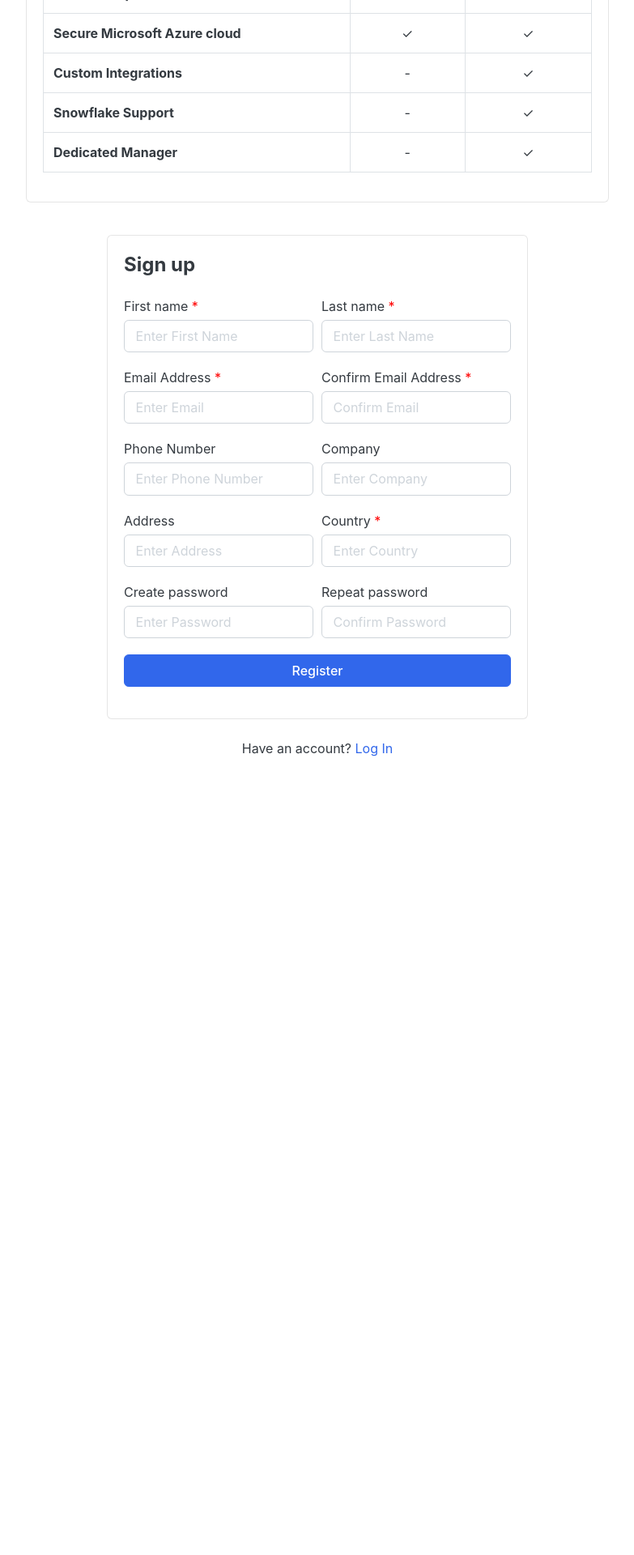
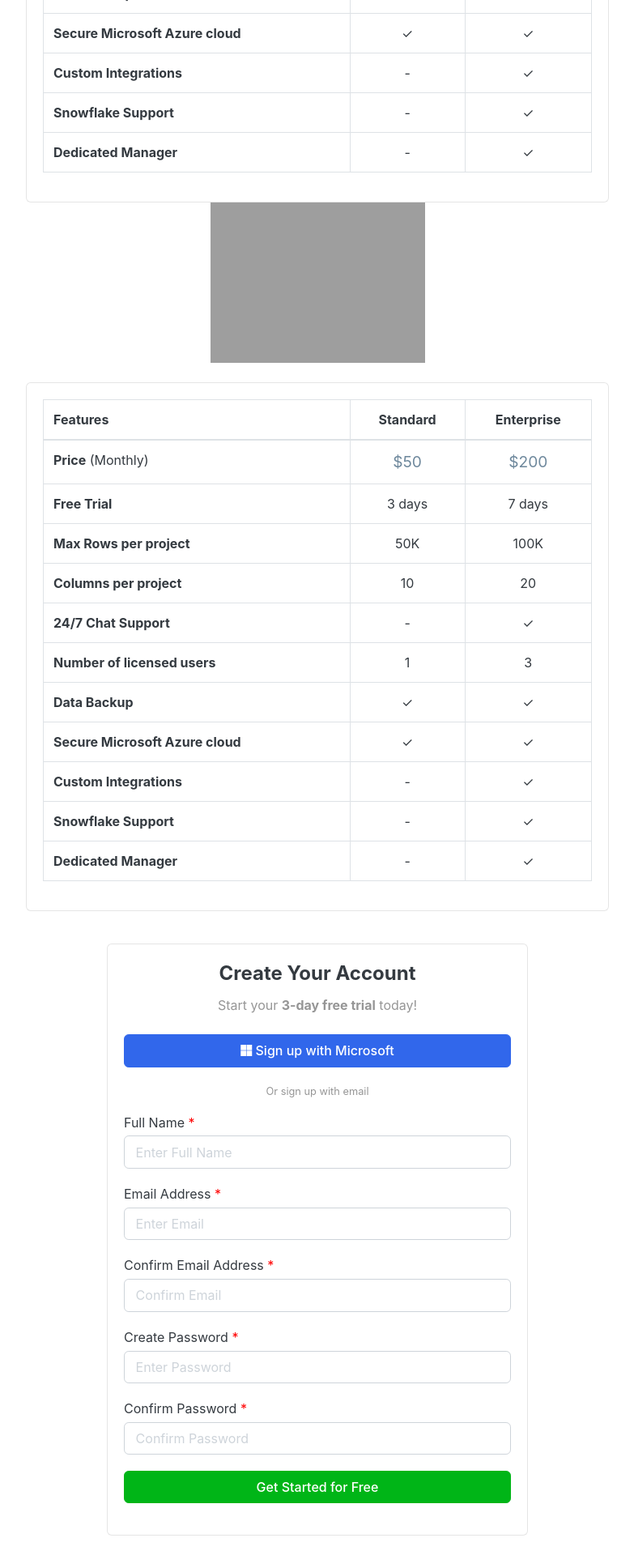
Before and after one commit to VizRefraOrg/csat-django-app, a Django app: page /accounts/register/ in a window 1280 px wide. Shown: the part 626-2546 px from the top of the page at 81% size, without its empty margins (248-1031 px from the left). Before the commit the page ends 1560 px from the top, so only its background shows below. Run offline with Django 3.2, Linux system fonts and the light colour scheme; some libraries are stand-ins or nearby versions; grey boxes are pictures that could not be loaded.

Commit message:
Update register.html

```diff
--- a/app/src/templates/accounts/register.html
+++ b/app/src/templates/accounts/register.html
@@ -47,70 +47,139 @@
         </article>
     </div>
 
+<!-- ========================= SECTION CONTENT ========================= -->
+<section class="section-content padding-y">
+
+    <!-- Logo at the top center -->
+    <div class="text-center mb-4">
+        <img src="https://vivaboard.ai/wp-content/uploads/2024/11/logo.webp" alt="Logo" width="265">
+    </div>
+
+    <!-- ============================ PRICING TABLE  ================================= -->
+    <div class="card mx-auto" style="max-width:720px; margin-top:20px;">
+        <article class="card-body">
+            <table class="table table-bordered">
+                <thead>
+                    <tr>
+                        <td><strong>Features</strong></td>
+                        <td class="text-center"><strong>Standard</strong></td>
+                        <td class="text-center"><strong>Enterprise</strong></td>
+                    </tr>
+                </thead>
+                <tbody>
+                    <tr><td><strong>Price</strong> (Monthly)</td><td class="text-center" style="font-size: larger; color: #6f899d;">$50</td><td class="text-center" style="font-size: larger; color: #6f899d;">$200</td></tr>
+
+                    <tr><td><strong>Free Trial</strong></td><td class="text-center">3 days</td><td class="text-center">7 days</td></tr>
+                    <tr><td><strong>Max Rows per project</strong></td><td class="text-center">50K</td><td class="text-center">100K</td></tr>
+                    <tr><td><strong>Columns per project</strong></td><td class="text-center">10</td><td class="text-center">20</td></tr>
+                    <tr><td><strong>24/7 Chat Support</strong></td><td class="text-center">-</td><td class="text-center">✓</td></tr>
+                    <tr><td><strong>Number of licensed users</strong></td><td class="text-center">1</td><td class="text-center">3</td></tr>
+                    <tr><td><strong>Data Backup</strong></td><td class="text-center">✓</td><td class="text-center">✓</td></tr>
+                    <tr><td><strong>Secure Microsoft Azure cloud</strong></td><td class="text-center">✓</td><td class="text-center">✓</td></tr>
+                    <tr><td><strong>Custom Integrations</strong></td><td class="text-center">-</td><td class="text-center">✓</td></tr>
+                    <tr><td><strong>Snowflake Support</strong></td><td class="text-center">-</td><td class="text-center">✓</td></tr>
+                    <tr><td><strong>Dedicated Manager</strong></td><td class="text-center">-</td><td class="text-center">✓</td></tr>
+                </tbody>
+            </table>
+        </article>
+    </div>
+
     <!-- ============================ COMPONENT REGISTER   ================================= -->
     <div class="card mx-auto" style="max-width:520px; margin-top:40px;">
         <article class="card-body">
             {% include 'includes/alerts.html' %}
-        <header class="mb-4"><h4 class="card-title">Sign up</h4></header>
+            <header class="mb-4 text-center">
+                <h4 class="card-title">Create Your Account</h4>
+                <p class="text-muted">Start your <strong>3-day free trial</strong> today!</p>
+            </header>
+
+            <!-- Social Sign Up -->
+            <div class="text-center mb-3">
+                <!-- Google Sign-In Button -->
+                <div id="g_id_onload"
+                  data-client_id="163047147866-bglvumvpnd3g9fuppk4vh02ld19i5pvk.apps.googleusercontent.com"
+                  data-context="signup"
+                  data-ux_mode="popup"
+                  data-callback="handleCredentialResponse"
+                  data-auto_prompt="false">
+              </div>
+
+              <div class="g_id_signin" data-type="standard"></div>
+
+              <!-- Microsoft Sign-In (You'll need separate integration for Microsoft) -->
+              <a href="#" class="btn btn-primary btn-block"><i class="fab fa-microsoft"></i> Sign up with Microsoft</a>
+          </div>
+
+            <div class="text-center mb-3">
+                <small class="text-muted">Or sign up with email</small>
+            </div>
+
             <form action="{% url 'register' %}" method="POST">
                 {% csrf_token %}
-            <div class="form-row">
-                <div class="col form-group">
-                    <label>First name <span style="color: red;">*</span></label>
-                    <input type="text" name="first_name" class="form-control" placeholder="Enter First Name" required>
+                <div class="form-group">
+                    <label>Full Name <span style="color: red;">*</span></label>
+                    <input type="text" name="full_name" class="form-control" placeholder="Enter Full Name" required>
                 </div>
-                <div class="col form-group">
-                    <label>Last name <span style="color: red;">*</span></label>
-                    <input type="text" name="last_name" class="form-control" placeholder="Enter Last Name" required>
-                </div>
-            </div>
-            <div class="form-row">
-                <div class="form-group col-md-6">
+                <div class="form-group">
                     <label>Email Address <span style="color: red;">*</span></label>
                     <input type="email" name="email" class="form-control" placeholder="Enter Email" required>
                 </div>
-                <div class="form-group col-md-6">
+                <div class="form-group">
                     <label>Confirm Email Address <span style="color: red;">*</span></label>
                     <input type="email" name="confirm_email" class="form-control" placeholder="Confirm Email" required>
                 </div>
-            </div>
-            <div class="form-row">
-                <div class="form-group col-md-6">
-                    <label>Phone Number</label>
-                    <input type="text" name="phone_number" class="form-control" placeholder="Enter Phone Number">
-                </div>
-                <div class="form-group col-md-6">
-                    <label>Company</label>
-                    <input type="text" name="company" class="form-control" placeholder="Enter Company">
-                </div>
-            </div>
-            <div class="form-row">
-                <div class="form-group col-md-6">
-                    <label>Address</label>
-                    <input type="text" name="address" class="form-control" placeholder="Enter Address">
-                </div>
-                <div class="form-group col-md-6">
-                    <label>Country <span style="color: red;">*</span></label>
-                    <input type="text" name="country" class="form-control" placeholder="Enter Country" required>
-                </div>
-            </div>
-            <div class="form-row">
-                <div class="form-group col-md-6">
-                    <label>Create password</label>
-                    <input type="password" name="password" class="form-control" placeholder="Enter Password">
-                </div>
-                <div class="form-group col-md-6">
-                    <label>Repeat password</label>
-                    <input type="password" name="confirm_password" class="form-control" placeholder="Confirm Password">
-                </div>
+                <div class="form-group">
+                    <label>Create Password <span style="color: red;">*</span></label>
+                    <input type="password" name="password" class="form-control" placeholder="Enter Password" required>
                 </div>
                 <div class="form-group">
-                <button type="submit" class="btn btn-primary btn-block"> Register </button>
+                    <label>Confirm Password <span style="color: red;">*</span></label>
+                    <input type="password" name="confirm_password" class="form-control" placeholder="Confirm Password" required>
+                </div>
+
+                <div class="form-group">
+                    <button type="submit" class="btn btn-success btn-block"> Get Started for Free </button>
                 </div>
             </form>
         </article>
     </div>
+
+    <!-- Trust Signals -->
+    <div class="text-center mt-4">
+        <p class="text-muted"><strong>✓ AI-Powered Insights</strong></p>
+        <p class="text-muted"><strong>✓ Secure Cloud Storage</strong></p>
+        <p class="text-muted"><strong>✓ Used by Top Businesses</strong></p>
+    </div>
+
     <p class="text-center mt-4">Have an account? <a href="{% url 'login' %}">Log In</a></p>
-<br><br>
 </section>
+{% block extra_head %}
+    <script src="https://accounts.google.com/gsi/client" async defer></script>
 {% endblock %}
+{% block extra_scripts %}
+<script>
+function handleCredentialResponse(response) {
+    console.log("Encoded JWT ID token: " + response.credential);
+
+    fetch('{% url "google_auth_callback" %}', {
+        method: 'POST',
+        headers: {
+            'Content-Type': 'application/json',
+            'X-CSRFToken': '{{ csrf_token }}'
+        },
+        body: JSON.stringify({ token: response.credential })
+    })
+    .then(response => response.json())
+    .then(data => {
+        if (data.success) {
+            window.location.href = data.redirect;
+        } else {
+            alert("Google authentication failed.");
+        }
+    })
+    .catch(error => console.error("Error:", error));
+}
+</script>
+{% endblock %}
+
+{% endblock %}
```
Lines whose indentation alone changed are shown as unchanged.
